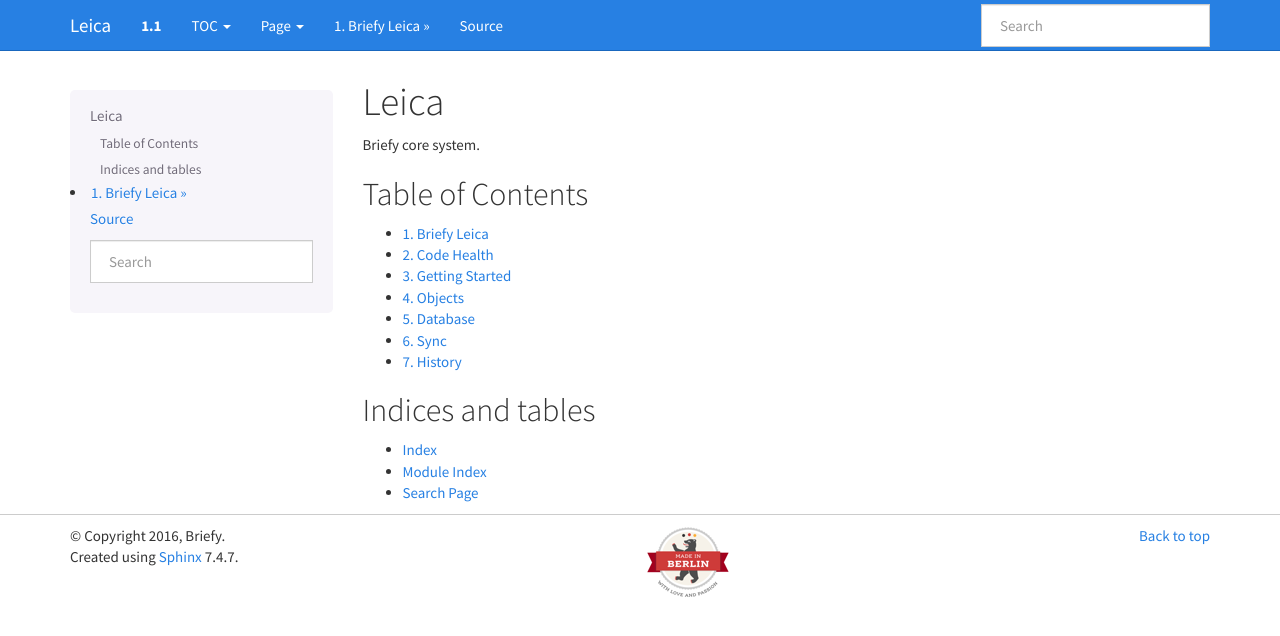
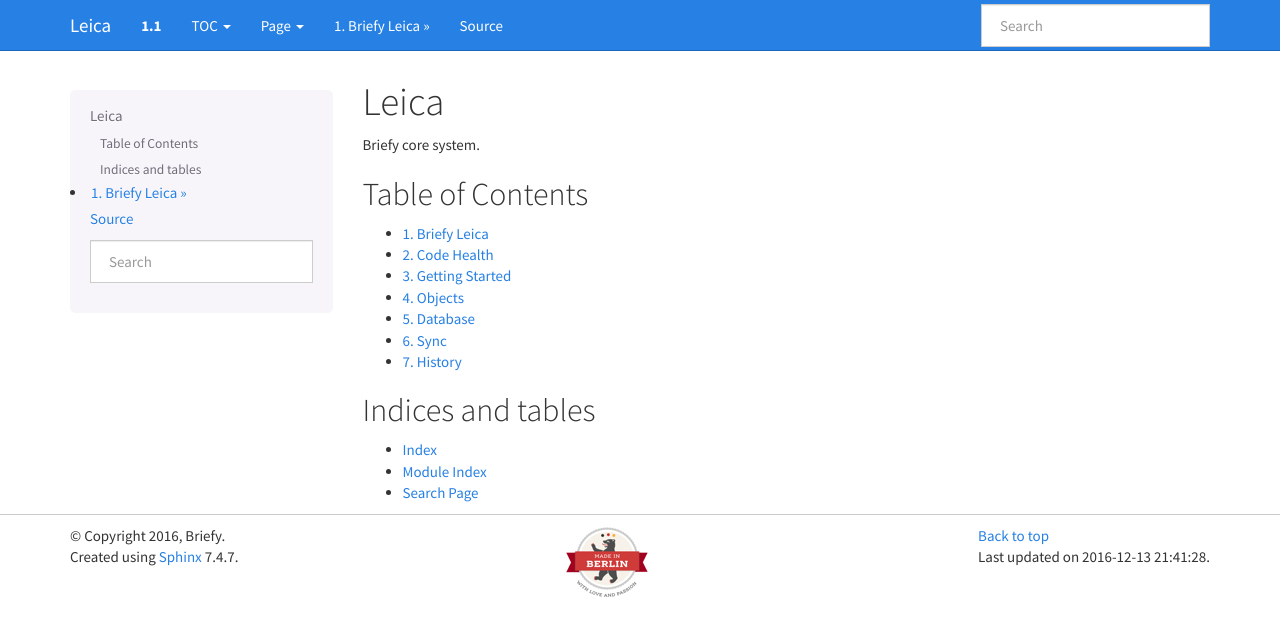
Before and after one commit to BriefyHQ/briefy.leica, a Sphinx documentation site: the page built from docs/index.rst, in a window 1280 px wide. Shown: the top 636 px of the page. Built offline with Sphinx 7.4.7, drawn with Linux system fonts in a browser that asks for light colours; pages that are not in the unit, such as notebooks, are missing from menus.

Commit message:
Add graphviz to Travis, add Last Update to generated docs

```diff
--- a/docs/_templates/layout.html
+++ b/docs/_templates/layout.html
@@ -1,4 +1,3 @@
-
 {# Import the theme's layout. #}
 {% extends "!layout.html" %}
 {% set bootswatch_css_custom = ['_static/briefy.css'] %}
@@ -8,7 +7,10 @@
 <footer class="footer">
   <div class="container">
     <p class="pull-right">
-      <a href="#">Back to top</a>
+      <a href="#">Back to top</a><br/>
+      {%- if last_updated %}
+        {% trans last_updated=last_updated|e %}Last updated on {{ last_updated }}.{% endtrans %}<br/>
+      {%- endif %}
       {% if theme_source_link_position == "footer" %}
         <br/>
         {% include "sourcelink.html" %}
@@ -22,9 +24,6 @@
         {% trans copyright=copyright|e %}&copy; Copyright {{ copyright }}.{% endtrans %}<br/>
       {%- endif %}
     {%- endif %}
-    {%- if last_updated %}
-      {% trans last_updated=last_updated|e %}Last updated on {{ last_updated }}.{% endtrans %}<br/>
-    {%- endif %}
     {%- if show_sphinx %}
       {% trans sphinx_version=sphinx_version|e %}Created using <a href="http://sphinx-doc.org/">Sphinx</a> {{ sphinx_version }}.{% endtrans %}<br/>
     {%- endif %}
--- a/docs/conf.py
+++ b/docs/conf.py
@@ -36,11 +36,12 @@
 language = 'en'
 
 exclude_patterns = ['_build']
-# add_module_names = True
+add_module_names = False
 # show_authors = False
 pygments_style = 'sphinx'
 todo_include_todos = True
 
+html_last_updated_fmt = '%Y-%m-%d %H:%M:%S'
 html_theme = 'bootstrap'
 html_theme_path = sphinx_bootstrap_theme.get_html_theme_path()
 html_static_path = ['_static']
```
Also changed, not shown: .travis.yml.
